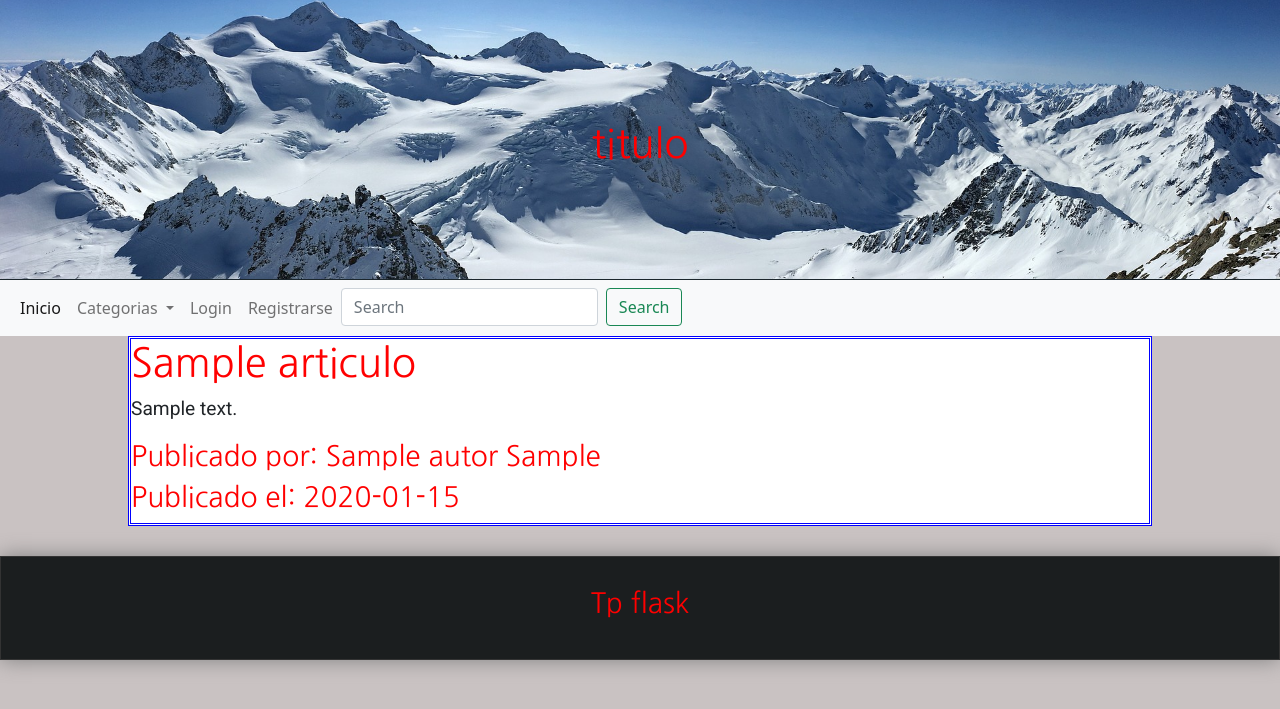
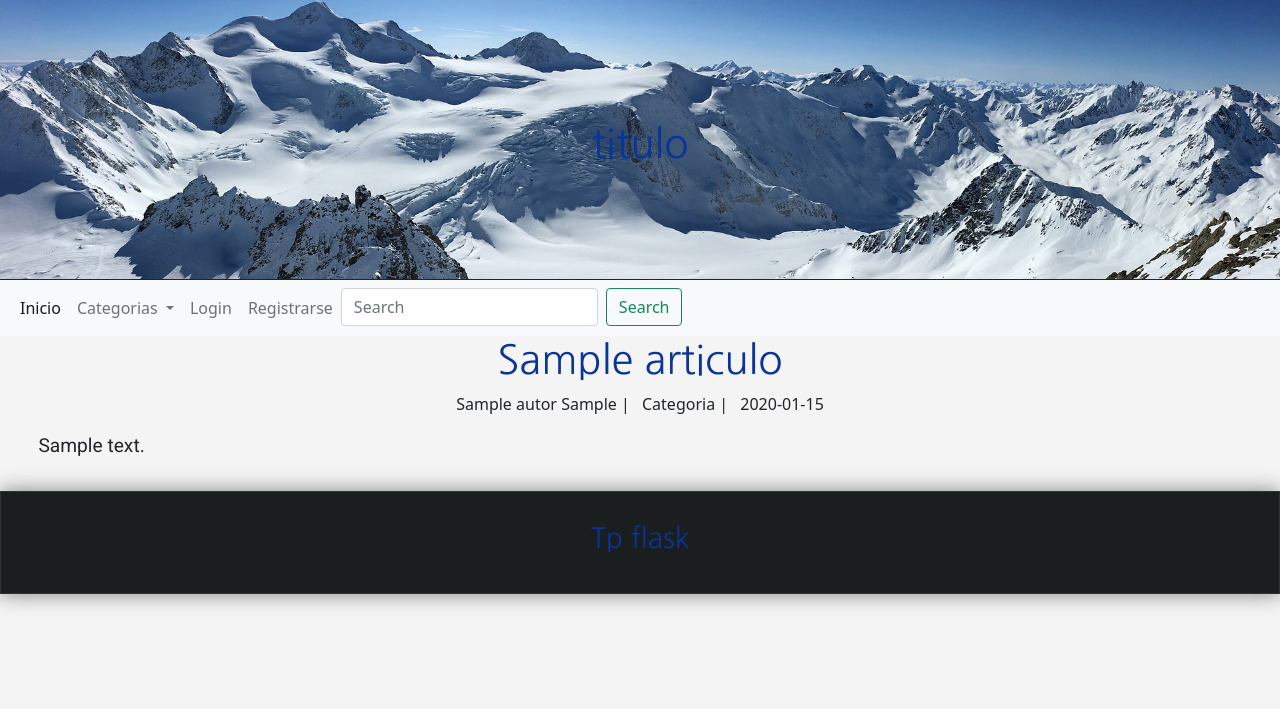
Before and after one commit to juanNH/TPCaC2124, a Flask app: page /articulo/1 in a window 1280 px wide. Shown: the top 709 px of the page. Run offline with Flask 2, Linux system fonts and the light colour scheme; tables that the repository leaves empty or names only in its code hold one stand-in row (values such as "Sample post"); some libraries are stand-ins or nearby versions.

Commit message:
Index/Articulo
-Agregue una columna con algunos items para placeholder tipo "sidebar"
-Formato a como se ve el articulo principal

```diff
--- a/app.py
+++ b/app.py
@@ -10,7 +10,6 @@ from functools import wraps
 app = Flask(__name__)
 
 app.secret_key = 'pepe'
-
 
 
 #conexion a la base de datos
@@ -158,7 +157,7 @@ def articulo(id_articulo):
     categorias = nav.nav_categorias()
     return render_template('articulo.html',
                                         articulo = articulo[0],
-                                        categorias=categorias
+                                        categorias=categorias,
                                         )
 # vista panel de control
 @app.route('/panel/<id_autor>')
@@ -231,6 +230,8 @@ def editar_articulo(id_autor):
                                 id_autor = id_autor
                                 ))
 
+#archivo en sidebar
+
 
 #login  y logout
 
@@ -293,7 +294,6 @@ def registrarse_validacion():
         else:
             cursor.execute('INSERT INTO `autor`(nombre,apellido,correo,password) VALUES (%s, %s, %s, %s)', (_nombre,_apellido,_correo,_password ))
             conn.commit()
-##
             conn=mysql.connect()
             cursor=conn.cursor()
             cursor.execute('SELECT * FROM `autor` WHERE correo = % s AND password = % s;', (_correo, _password))
--- a/static/css/styles.css
+++ b/static/css/styles.css
@@ -1,32 +1,28 @@
 body{
-    background: #c9c2c2;
+    background: #f4f4f4;
     background-attachment: fixed
 
 }
 
 h1, h2, h3, h4, h5{
     font-family: 'Nanum Gothic', 'sans-serif';
-    color:#ff0000;
+    color:#0a349a;
 }
 
 p{
     font-family: 'Roboto', 'sans-serif';
 }
+
 /*Articulo */
-.transbox{
-    background: white;
-    width: 80%;
-    max-width: 1600px;
-    margin: auto;
-    align-content: center;
-    border-color: blue;
-    border-style: double;
+
+.boxed {
+    clear: both;
+    margin: 10px 3% 10px 3%;
 }
 .art-main{
     font-size: 1.2em;
 }
 
-/*Articulo */
 .ellipsis {
     max-width: 40px;
     text-overflow: ellipsis;
@@ -40,23 +36,27 @@ p{
     display: none;
 }
 
-/*Flexbox*/
-
-
-
-.card{
-    width: 90%;
-    padding: 1em;
-    border-radius: 15px;
+/*CSS de las cards*/
+.indexcard{
+    width: 100%;
+    border-radius: 10px;
     border: 3px #646262;
     height: 100%;
     margin-left: auto;
     margin-right: auto;
-    margin-bottom: 1em;
-    margin-top: 1em;
-    box-shadow: -7px 9px 22px -3px #F9A59D;
+    margin-bottom: 2em;
+    margin-top: 2em;
+    box-shadow: -7px 9px 22px -3px #27a1c4;
 
 }
+.card-header{
+    background-color: #fde56c;
+}
+.card-footer{
+    background-color: #8fcee1;
+}
+
+
 .titulopag{
     text-align: center;
     margin:auto;
--- a/templates/articulo.html
+++ b/templates/articulo.html
@@ -6,18 +6,15 @@
 {% endblock %}
 
 {% block contenido %}
-<div>
 
-
-    <div class="transbox">
-        <h1>{{articulo.1}}</h1>
-        <div class="art-main">
+            <h1 class="text-center">{{articulo.1}}</h1>
+            <ul class="list-inline text-center">
+                <li class="list-inline-item">{{articulo.6}} |</li>
+                <li class="list-inline-item">Categoria |</li>
+                <li class="list-inline-item">{{articulo.5}}</li>
+            </ul>
+        <div class="art-main boxed">
             <p>{{articulo.2}}</p>
         </div>
-        <div class="art-footer">
-            <h3>Publicado por: {{articulo.6}}</h3>
-            <h3>Publicado el: {{articulo.5}} </h2>
-        </div>
-    </div>
 </div>
 {% endblock %}
```
Also changed, not shown: templates/index.html (+32 -8 lines), static/imgs/background.png (deleted), static/imgs/background2.png (deleted), static/imgs/body.png (deleted), uploads/2021-07-22-23-25-0731e6fecdcac27a7e24a5576c21a862a0.jpg (added), uploads/2021-07-23-01-26-561114965.jpg (added), uploads/2021-07-23-01-29-351132676.jpg (added), 1 other file.
